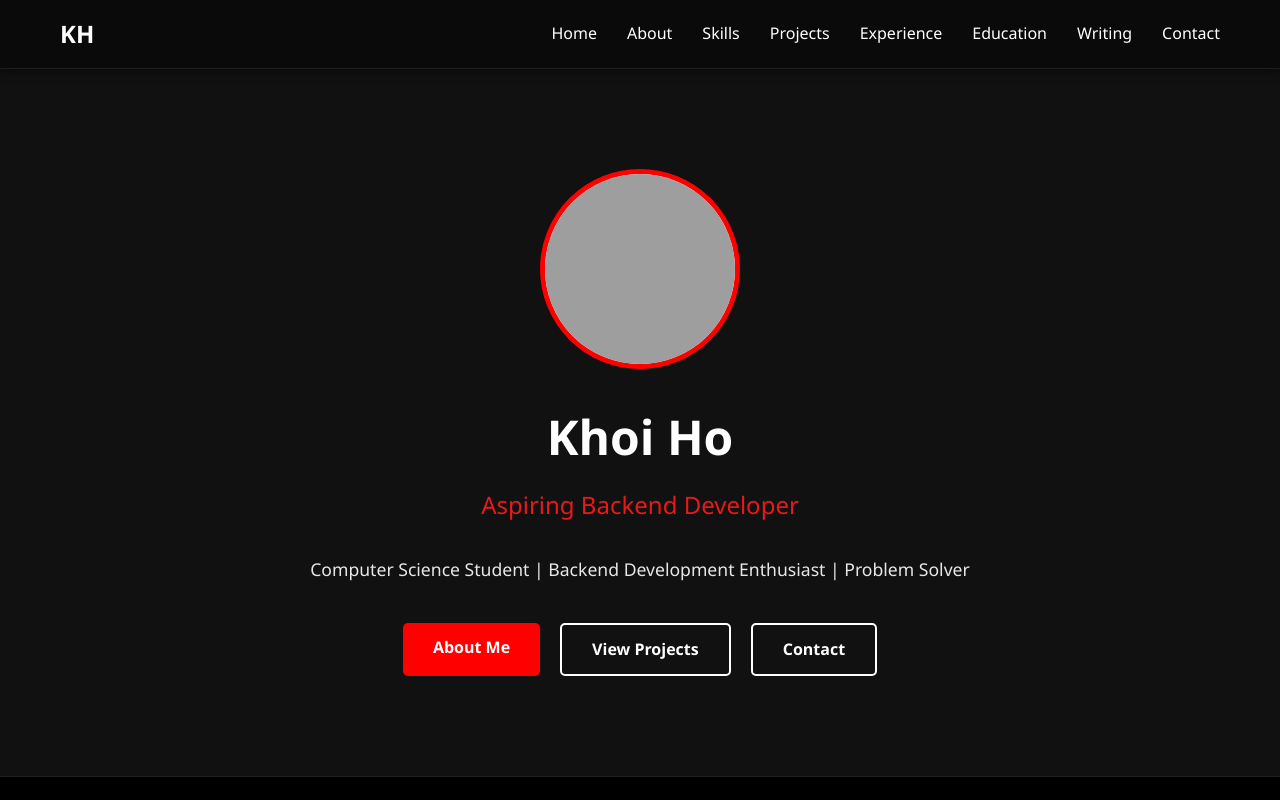
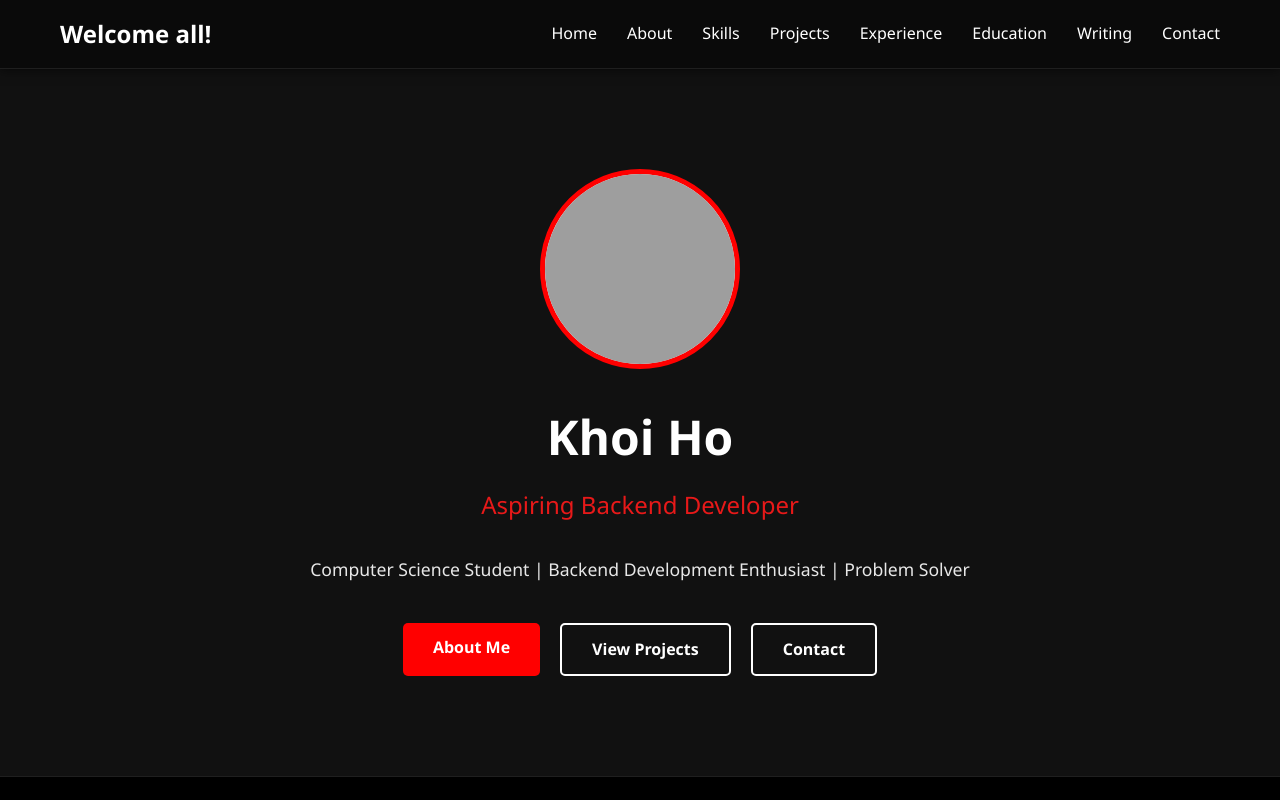
Before and after one commit to Siverbeast2003/digital-portfolio, a plain HTML site: page index.html in a window 1280 px wide. Shown: the top 800 px of the page. Drawn offline with Linux system fonts and the light colour scheme; grey boxes are pictures that could not be loaded.

Commit message:
Update logo text in navigation

```diff
--- a/index.html
+++ b/index.html
@@ -615,7 +615,7 @@
 <body>
     <nav>
         <div class="container">
-            <div class="logo">KH</div>
+            <div class="logo">Welcome all!</div>
             <button class="mobile-menu-btn" onclick="toggleMenu()">☰</button>
             <ul id="navMenu">
                 <li><a href="#home">Home</a></li>
```
